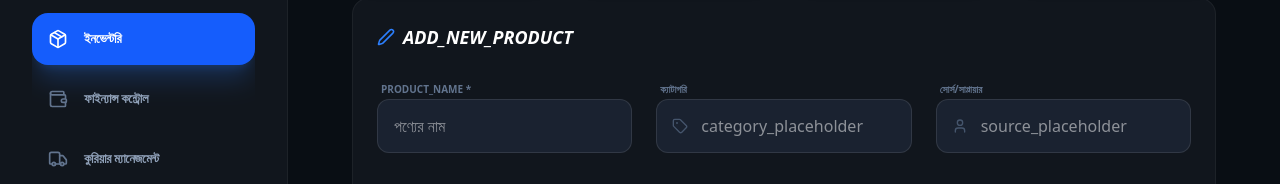
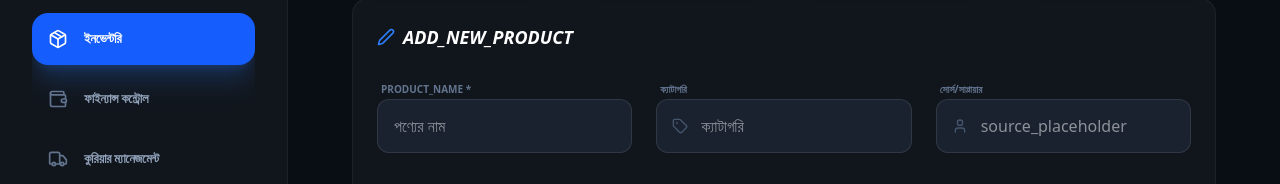
Before and after one commit to Ufuq-Innovation/Xeetrix, a Next.js app: page /inventory in a window 1280 px wide. Shown: the part 283-467 px from the top of the page. Built offline with nearby package versions, Linux system fonts and the light colour scheme; no server answers; the database is empty.

Commit message:
refactor: optimize localization key mapping and UI dry principles 2.0

```diff
--- a/app/(dashboard)/inventory/page.js
+++ b/app/(dashboard)/inventory/page.js
@@ -65,7 +65,7 @@ export default function InventoryPage() {
 
   const inputs = [
     { name: "name", label: t("product_name"), req: true, placeholder: t("product_name_placeholder") },
-    { name: "category", label: t("category"), icon: Tag, placeholder: t("category_placeholder") },
+    { name: "category", label: t("category"), icon: Tag, placeholder: t("category") },
     { name: "source", label: t("source_supplier"), icon: User, placeholder: t("source_placeholder") },
     { name: "stock", label: t("stock_quantity"), type: "number", req: true },
     { name: "costPrice", label: t("cost_price"), type: "number" },
```
